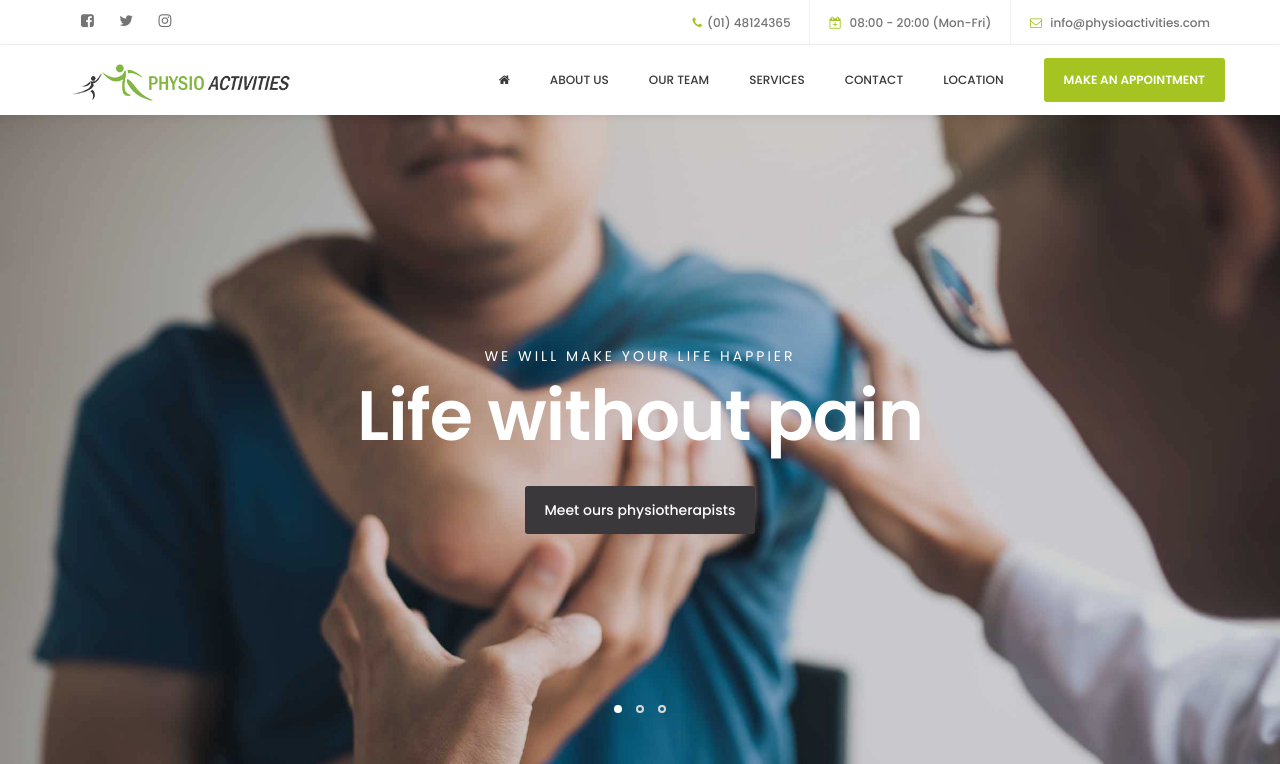
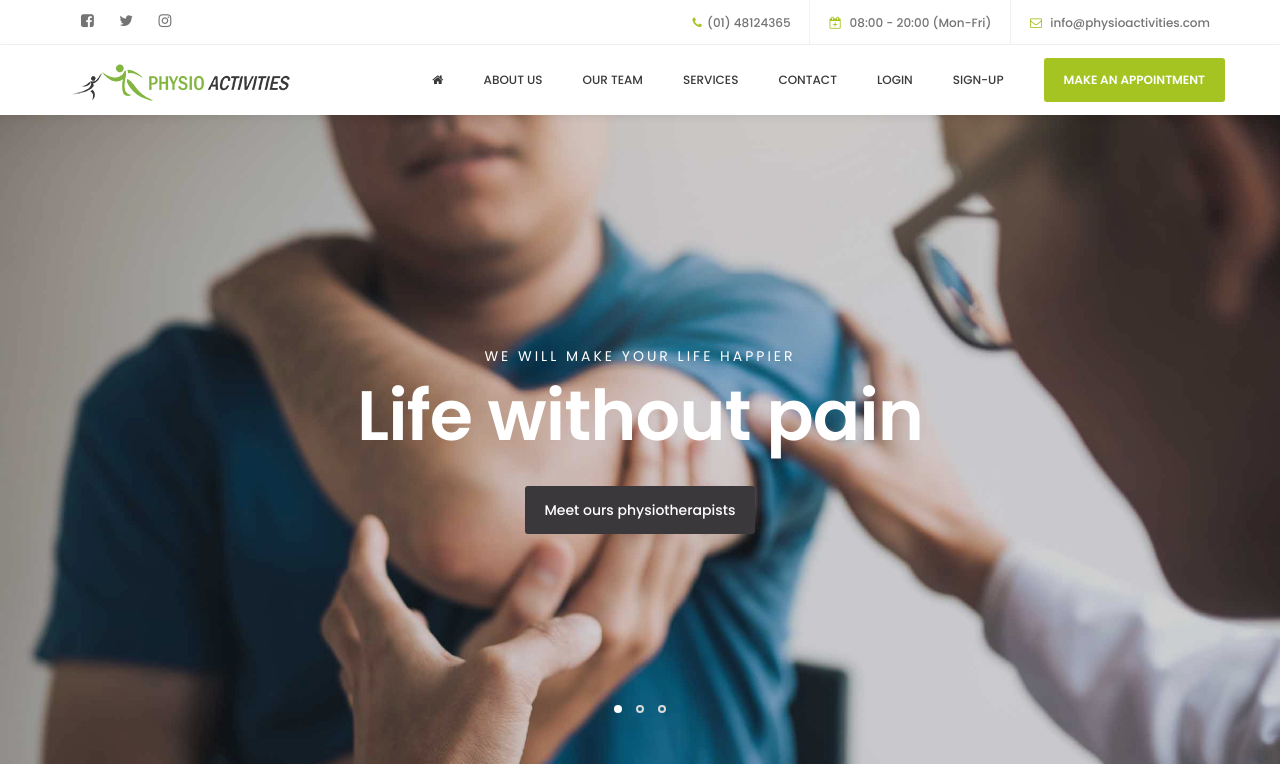
Before and after one commit to Doc-Le/PhysioActivities, a Django app: template home/templates/home/index.html in a window 1280 px wide. Shown: the top 764 px of the page. Run offline with Django 4.2, Linux system fonts and the light colour scheme; the template is opened without the code that fills it, so the values that code supplies are empty; some libraries are stand-ins or nearby versions.

Commit message:
Added login,logout, signup to  menu

```diff
--- a/home/templates/home/index.html
+++ b/home/templates/home/index.html
@@ -7,7 +7,12 @@
      <li><a href="#team" class="smoothScroll">Our Team</a></li>
      <li><a href="#news" class="smoothScroll">Services</a></li>
      <li><a href="#contact" class="smoothScroll">Contact</a></li>
-     <li><a href="#google-map" class="smoothScroll">Location</a></li>
+     {% if profile is None %}
+     <li><a href="/login" class="smoothScroll">Login</a></li>
+     {% else %}
+     <li><a href="/logout" class="smoothScroll">Logout</a></li>
+     {% endif %}
+     <li><a href="/signup" class="smoothScroll">Sign-up</a></li>
      <li class="appointment-btn"><a href="/appointment">Make an appointment</a></li>
 {% endblock %}
 
```
